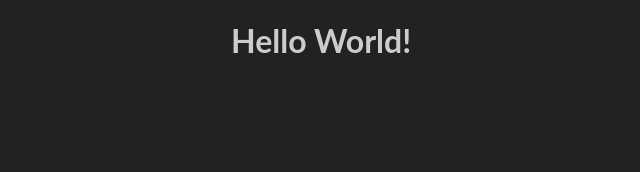
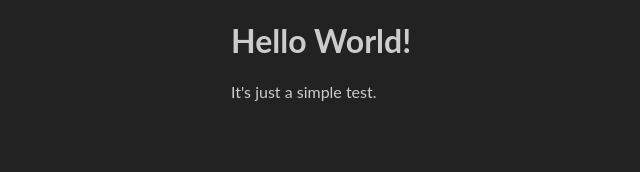
Before and after one commit to RafalSolnica/learn-fetch, a React (Create React App) app: page / in a window 1280 px wide. Shown: the top 172 px of the page, without its empty margins (9-649 px from the left). Built offline with nearby package versions, Linux system fonts and the light colour scheme.

Commit message:
minor update

```diff
--- a/src/App.js
+++ b/src/App.js
@@ -4,6 +4,7 @@ const App = () => {
   return (
     <Container>
       <h1>Hello World!</h1>
+      <p>It's just a simple test.</p>
     </Container>
   );
 };
```
